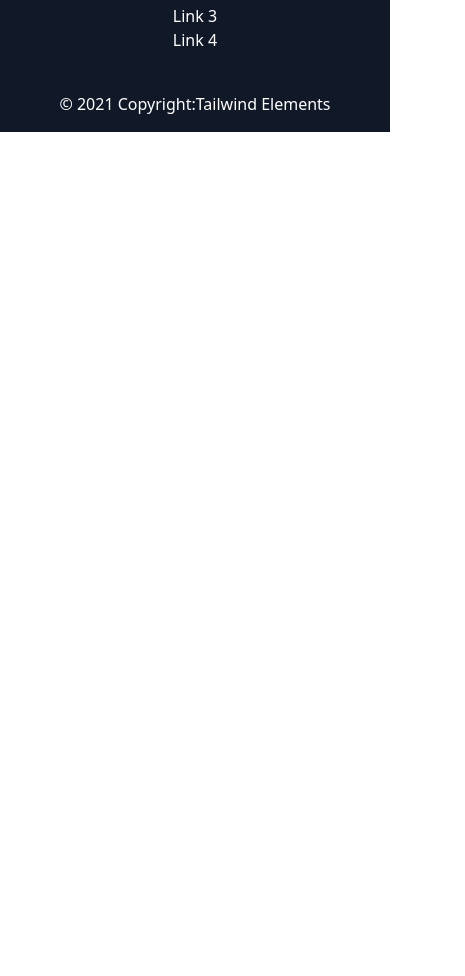
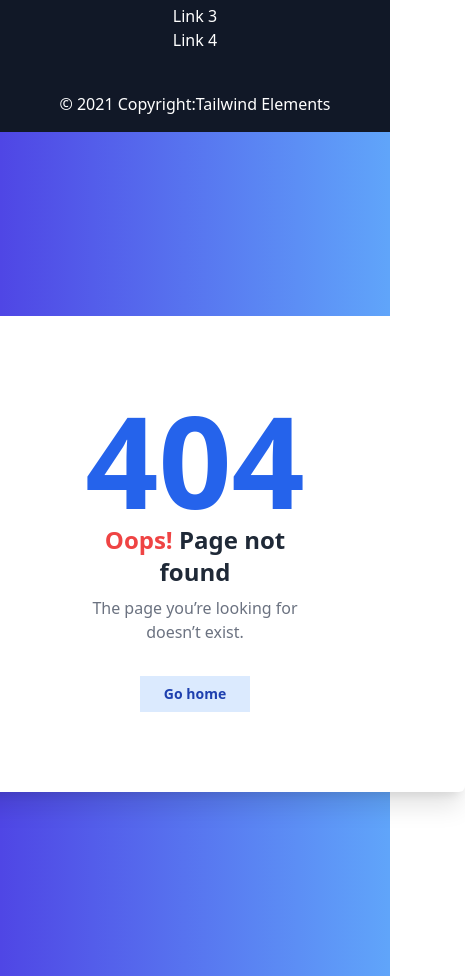
Before and after one commit to Kanizfatema47/fruithouse-client, a React (Create React App) app: page /login in a window 390 px wide. Shown: the part 2400-3376 px from the top of the page, 465 px wide, since content can reach past the window. Before the commit the page ends 2532 px from the top, so only its background shows below. Built offline with nearby package versions, Linux system fonts and the light colour scheme.

Commit message:
errorpage added

```diff
--- a/src/App.js
+++ b/src/App.js
@@ -1,10 +1,12 @@
+import { Route, Routes } from 'react-router-dom';
 import './App.css';
 import Banner from './HomePage/Banner/Banner';
 import Footer from './HomePage/Footer/Footer';
 import Header from './HomePage/Header/Header';
 import Products from './Pages/Products/Products';
 import Login from './Pages/Register/Login/Login';
-
+import ErrorPage from './Pages/ErrorPage/ErrorPage';
+import Home from './HomePage/Home/Home'
 function App() {
   return (
     <div className="App">
@@ -13,6 +15,10 @@ function App() {
       <Products></Products>
       <Login></Login>
       <Footer></Footer>
+      <Routes>
+        <Route path='/' element={<Home></Home>}/>
+        <Route path='*' element={<ErrorPage></ErrorPage>}></Route>
+      </Routes>
     </div>
   );
 }
--- a/src/HomePage/Header/Header.js
+++ b/src/HomePage/Header/Header.js
@@ -7,10 +7,10 @@ import { Disclosure, Menu, Transition } from '@headlessui/react';
 
 
 const navigation = [
-  { name: 'Manage Items', href: '#', current: true },
-  { name: 'Add Items', href: '#', current: false },
-  { name: 'Projects', href: '#', current: false },
-  { name: 'Calendar', href: '#', current: false },
+  {name: 'Home',href:'/', current: true},
+  { name: 'Manage Items', href: '/manage-items', current: false },
+  { name: 'Add Items', href: '/add-items', current: false },
+
 ]
 function classNames(...classes) {
   return classes.filter(Boolean).join(' ')
--- /dev/null
+++ b/src/HomePage/Home/Home.js
@@ -0,0 +1,14 @@
+import React from 'react';
+import Banner from '../Banner/Banner';
+import Header from '../Header/Header';
+
+const Home = () => {
+    return (
+        <div>
+            <Header></Header>
+            <Banner></Banner>
+        </div>
+    );
+};
+
+export default Home;
--- /dev/null
+++ b/src/Pages/ErrorPage/ErrorPage.js
@@ -0,0 +1,45 @@
+import React from 'react';
+import { Link } from 'react-router-dom';
+
+const errorPage = () => {
+    return (
+
+             <div>
+            <div
+                className="
+    flex
+    items-center
+    justify-center
+    w-screen
+    h-screen
+    bg-gradient-to-r
+    from-indigo-600
+    to-blue-400
+  "
+            >
+                <div className="px-40 py-20 bg-white rounded-md shadow-xl">
+                    <div className="flex flex-col items-center">
+                        <h1 className="font-bold text-blue-600 text-9xl">404</h1>
+
+                        <h6 className="mb-2 text-2xl font-bold text-center text-gray-800 md:text-3xl">
+                            <span className="text-red-500">Oops!</span> Page not found
+                        </h6>
+
+                        <p className="mb-8 text-center text-gray-500 md:text-lg">
+                            The page you’re looking for doesn’t exist.
+                        </p>
+
+                        <Link to='/'
+                            className="px-6 py-2 text-sm font-semibold text-blue-800 bg-blue-100"
+                        >Go home</Link>
+
+                    </div>
+                </div>
+            </div>
+
+        </div>
+
+    );
+};
+
+export default errorPage;
```
